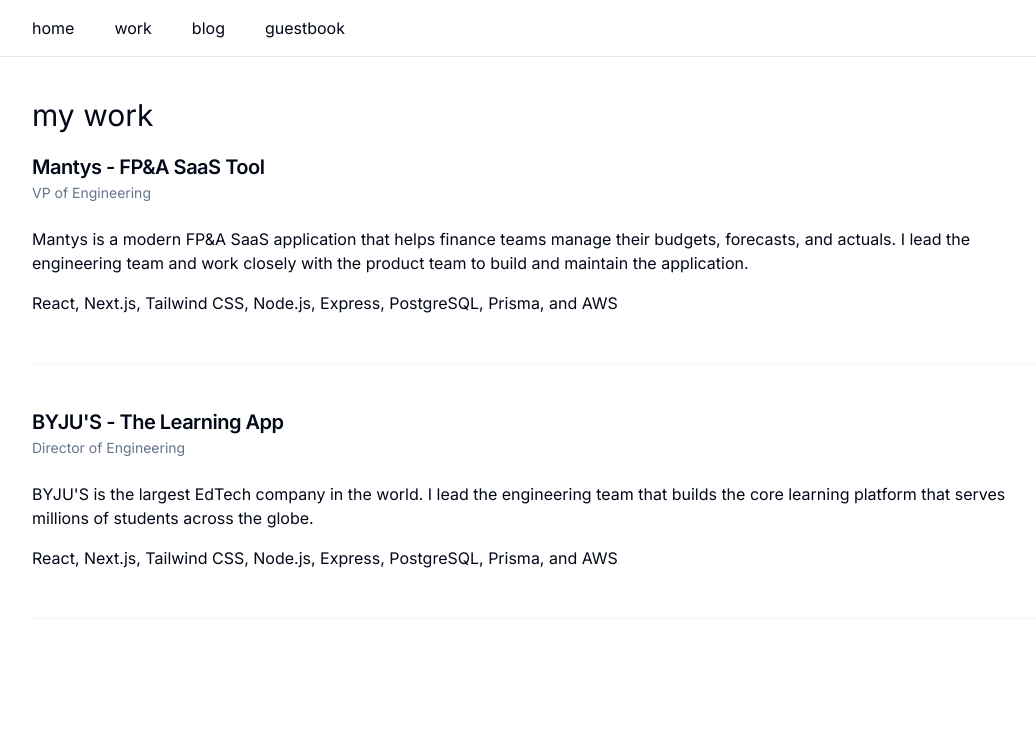
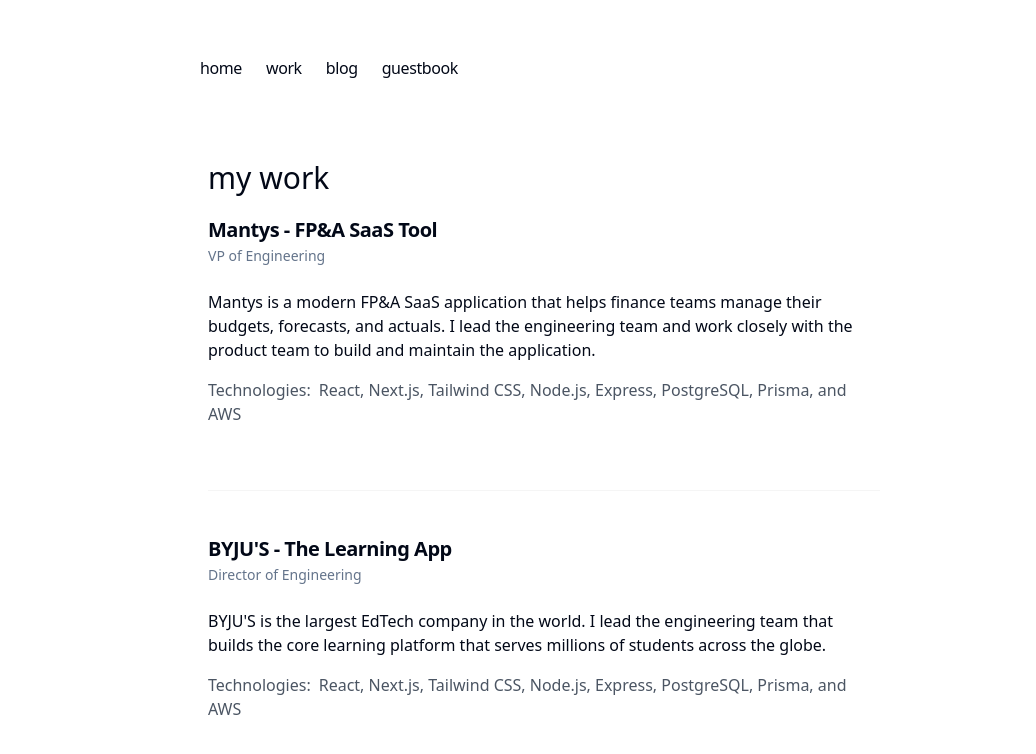
Before and after one commit to Thirunavukkarasu/thiru.site, a Next.js app: page /work in a window 1280 px wide. Shown: the top 754 px of the page, without its empty margins (96-1132 px from the left). Built offline with nearby package versions, Linux system fonts and the light colour scheme.

Commit message:
added geist font

```diff
--- a/package.json
+++ b/package.json
@@ -15,6 +15,7 @@
     "@types/mdx": "^2.0.13",
     "class-variance-authority": "^0.7.0",
     "clsx": "^2.1.1",
+    "geist": "^1.3.1",
     "lucide-react": "^0.427.0",
     "next": "14.2.5",
     "react": "^18",
--- a/src/app/globals.css
+++ b/src/app/globals.css
@@ -1,6 +1,11 @@
 @tailwind base;
 @tailwind components;
 @tailwind utilities;
+
+::selection {
+  background-color: #47a3f3;
+  color: #fefefe;
+}
 
 @layer base {
   :root {
@@ -67,3 +72,13 @@
     @apply bg-background text-foreground;
   }
 }
+
+@media (prefers-color-scheme: dark) {
+  html {
+    color-scheme: dark;
+  }
+}
+
+html {
+  min-width: 360px;
+}
--- a/src/app/layout.tsx
+++ b/src/app/layout.tsx
@@ -1,10 +1,10 @@
 import type { Metadata } from "next";
-import { Inter } from "next/font/google";
+import { GeistSans } from "geist/font/sans";
+import { GeistMono } from "geist/font/mono";
+
 import Navbar from "@/components/navbar";
-import Footer from "@/components/footer";
+import { cn } from "@/lib/utils";
 import "./globals.css";
-
-const inter = Inter({ subsets: ["latin"] });
 
 export const metadata: Metadata = {
   title: {
@@ -36,11 +36,20 @@
   children: React.ReactNode;
 }>) {
   return (
-    <html lang="en" suppressHydrationWarning>
-      <body className={inter.className}>
-        <Navbar />
-        <div className="mb-10 border-b"></div>
-        <div className="mx-auto min-h-screen max-w-5xl">{children}</div>
+    <html
+      lang="en"
+      suppressHydrationWarning
+      className={cn(
+        "text-black bg-white dark:text-white dark:bg-[#111010]",
+        GeistSans.variable,
+        GeistMono.variable
+      )}
+    >
+      <body className="antialiased max-w-2xl mb-40 flex flex-col md:flex-row mx-4 mt-6 lg:mx-auto">
+        <main className="flex-auto min-w-0 mt-4 flex flex-col px-2 md:px-0">
+          <Navbar />
+          {children}
+        </main>
       </body>
     </html>
   );
--- a/src/app/work/page.tsx
+++ b/src/app/work/page.tsx
@@ -5,7 +5,7 @@
   CardHeader,
   CardTitle,
 } from "@/components/ui/card";
-import React from "react";
+import React, { Fragment } from "react";
 
 const data = [
   {
@@ -37,8 +37,8 @@
     <>
       <h1 className="text-3xl">my work</h1>
       {data.map((item, index) => (
-        <>
-          <div key={index} className="mb-4 border-0 shadow-none m-0">
+        <Fragment key={index}>
+          <div className="mb-4 border-0 shadow-none m-0">
             <div className="flex flex-col space-y-1.5 py-6">
               <h3 className="text-xl font-semibold leading-none tracking-tight">
                 <a href={item.link}>{item.title}</a>
@@ -49,11 +49,14 @@
             </div>
             <div className="py-6 pt-0 space-y-4">
               <p>{item.content.summary}</p>
-              <p>{item.content.technologies}</p>
+              <p className="space-x-2 text-gray-600">
+                <span>Technologies:</span>
+                <span>{item.content.technologies}</span>
+              </p>
             </div>
           </div>
           <hr className="my-6 border-neutral-100 dark:border-neutral-800" />
-        </>
+        </Fragment>
       ))}
     </>
   );
--- a/src/components/navbar.tsx
+++ b/src/components/navbar.tsx
@@ -3,9 +3,13 @@
 
 export default function Navbar() {
   return (
-    <nav className="mx-auto max-w-5xl">
+    <aside className="-ml-[8px] mb-16 tracking-tight">
+      <nav
+        className="flex flex-row items-start relative px-0 pb-0 fade md:overflow-auto scroll-pr-6 md:relative"
+        id="nav"
+      >
         <div className="flex items-center justify-between py-4">
-        <ul className="flex flex-row space-x-10">
+          <ul className="flex flex-row space-x-6 pr-10">
             <li className="cursor-pointer text-base">
               <Link href="/">home</Link>
             </li>
@@ -21,5 +25,6 @@
           </ul>
         </div>
       </nav>
+    </aside>
   );
 }
```
Also changed, not shown: 1 other file (tests, documents, lock files or other folders). Lines whose indentation alone changed are shown as unchanged.
